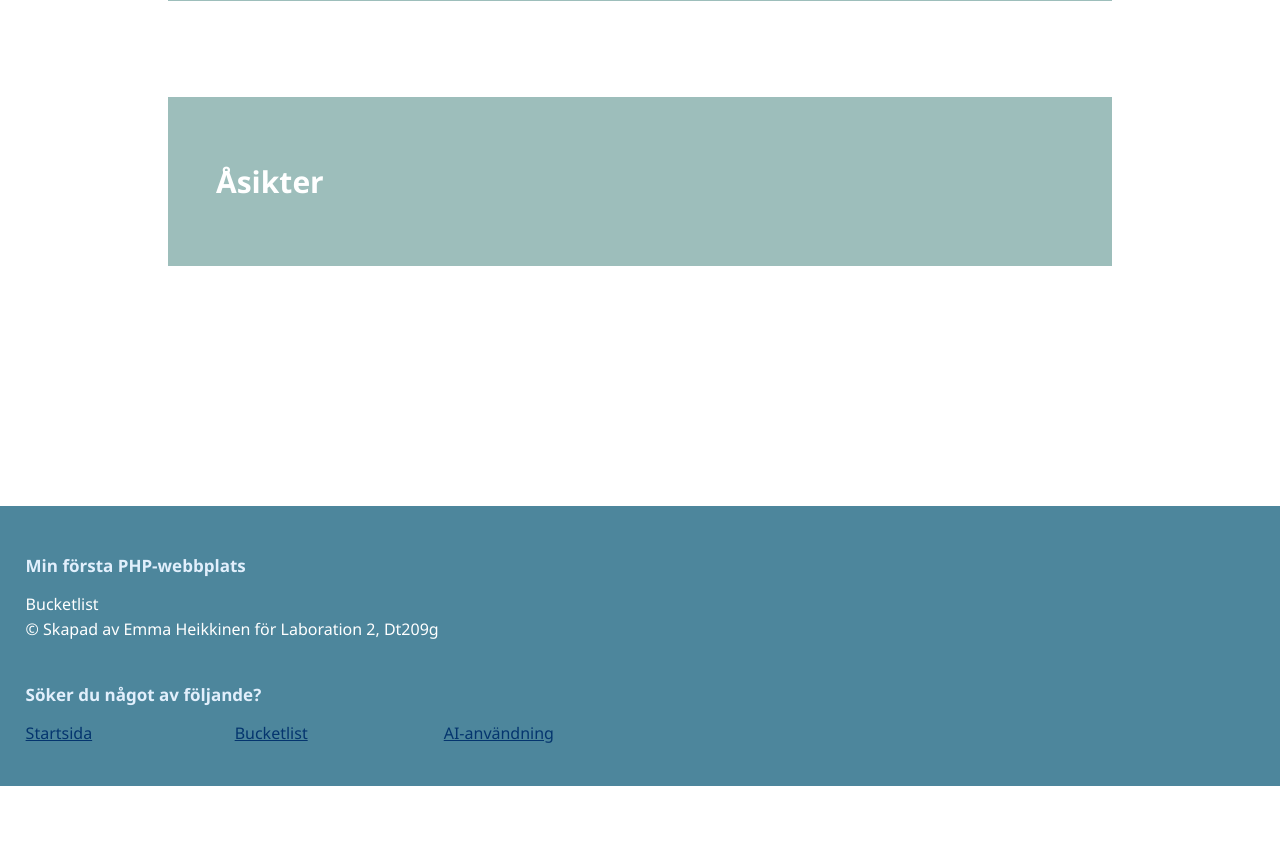
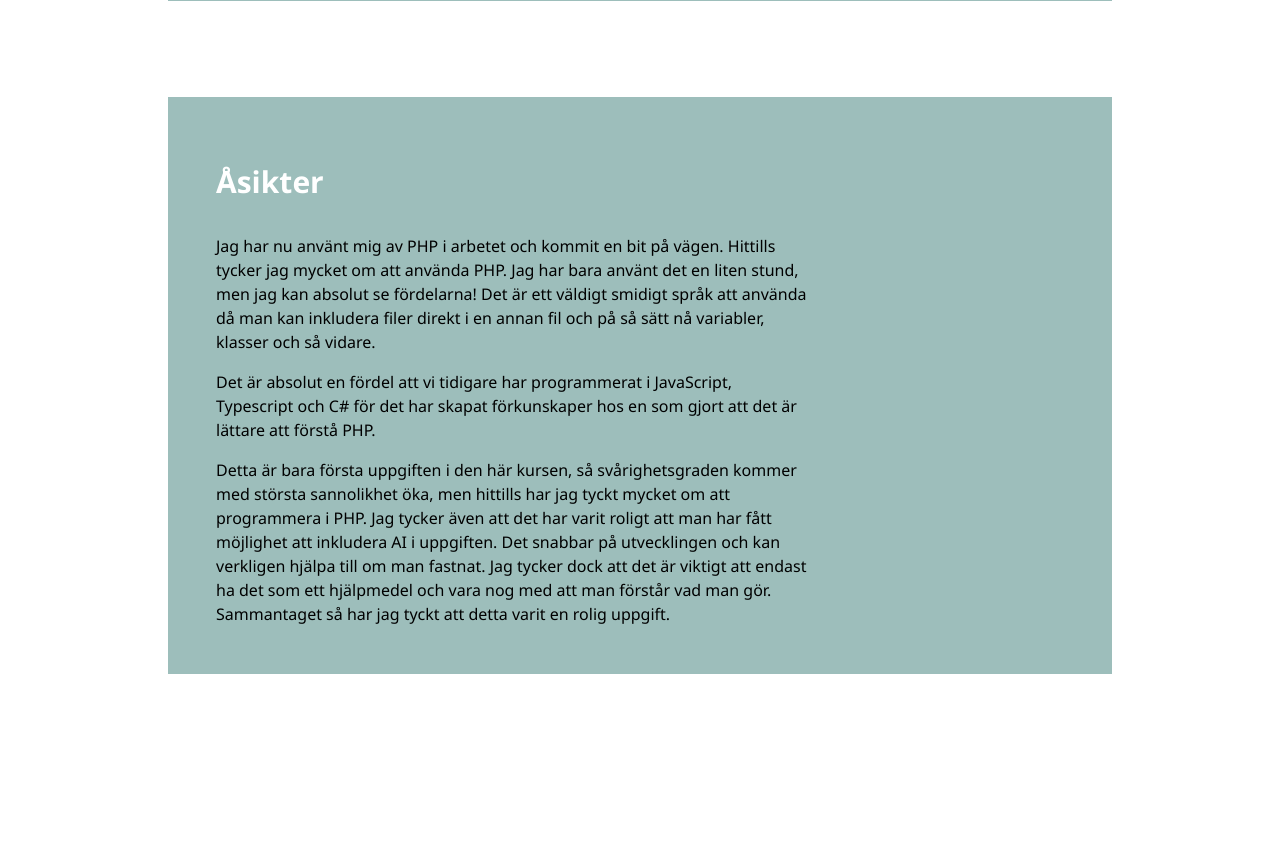
Before and after one commit to emhe2504/bucketlist, a PHP site: page /index.php in a window 1280 px wide. Shown: the part 2369-3235 px from the top of the page. Before the commit the page ends 3155 px from the top, so only its background shows below. Run offline with PHP 8.4, Linux system fonts and the light colour scheme; some web fonts are replaced.

Commit message:
Lade till åsikter.

```diff
--- a/index.php
+++ b/index.php
@@ -77,6 +77,24 @@
             </div>
             <div id="opinion">
                 <h3>Åsikter</h3>
+                <p>Jag har nu använt mig av PHP i arbetet och kommit en bit på vägen. Hittills
+                    tycker jag mycket om att använda PHP. Jag har bara använt det en liten stund,
+                    men jag kan absolut se fördelarna! Det är ett väldigt smidigt språk att
+                    använda då man kan inkludera filer direkt i en annan fil och på så sätt nå
+                    variabler, klasser och så vidare.
+                </p>
+                <p>Det är absolut en fördel att vi tidigare har programmerat i JavaScript,
+                    Typescript och C# för det har skapat förkunskaper hos en som gjort att
+                    det är lättare att förstå PHP.
+                </p>
+                <p>Detta är bara första uppgiften i den här kursen, så svårighetsgraden kommer
+                    med största sannolikhet öka, men hittills har jag tyckt mycket om att
+                    programmera i PHP. Jag tycker även att det har varit roligt att man har fått
+                    möjlighet att inkludera AI i uppgiften. Det snabbar på utvecklingen och kan
+                    verkligen hjälpa till om man fastnat. Jag tycker dock att det är viktigt att
+                    endast ha det som ett hjälpmedel och vara nog med att man förstår vad man gör.
+                    Sammantaget så har jag tyckt att detta varit en rolig uppgift.
+                </p>
             </div>
         </main>
 
```
